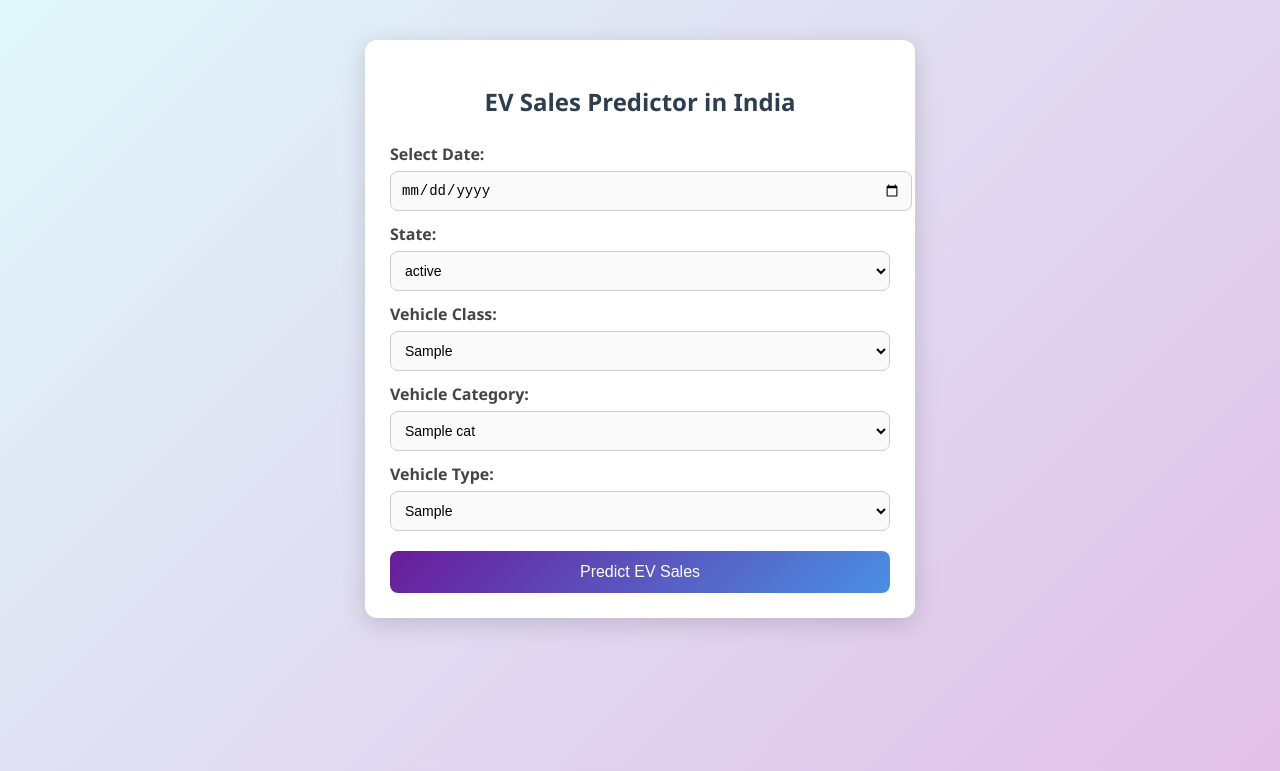
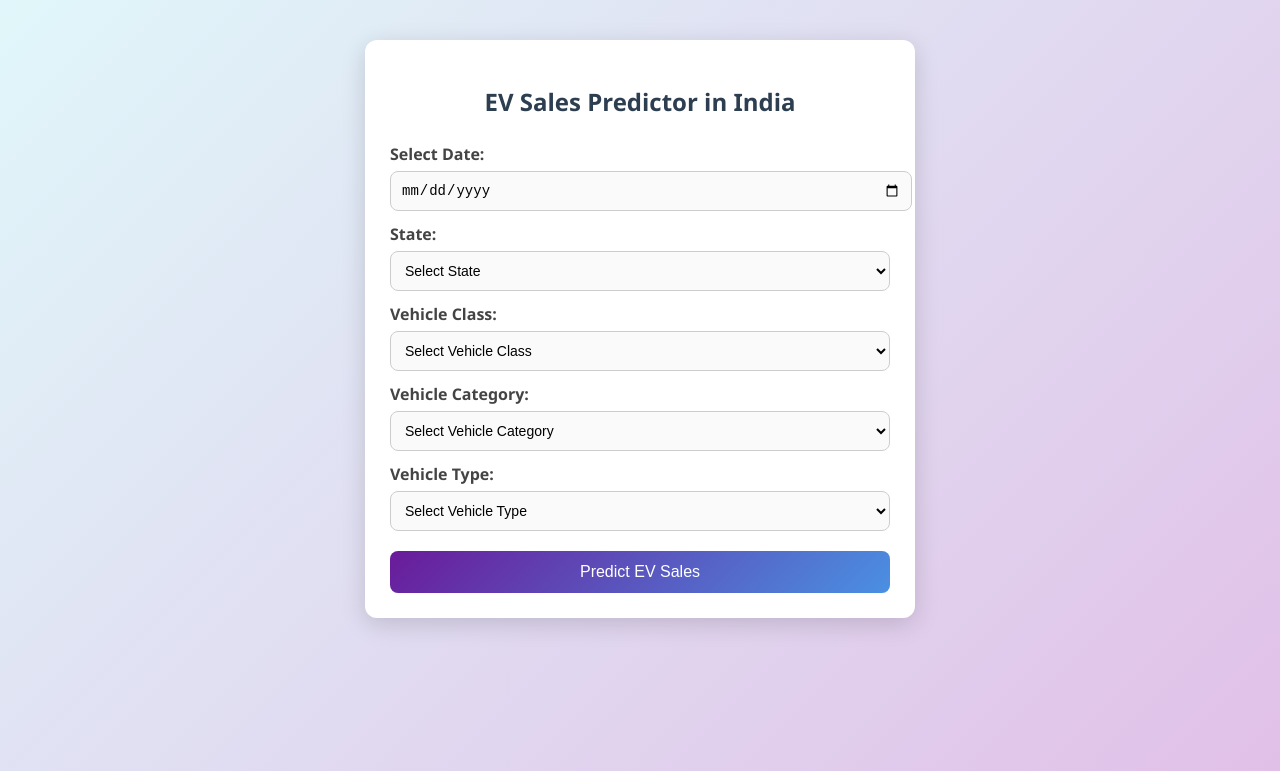
Before and after one commit to afridmd12/ev_sales_app, a Flask app: template templates/index.html in a window 1280 px wide. Shown: the top 771 px of the page. Run offline with Flask 3, Linux system fonts and the light colour scheme; the template is opened without the code that fills it: most values are stand-ins (such as "Sample title", 1, 10 or a date in 2020).

Commit message:
Update index.html

```diff
--- a/templates/index.html
+++ b/templates/index.html
@@ -16,6 +16,7 @@
             <!-- State Dropdown -->
             <label>State:</label>
             <select name="state" required>
+                <option value="" selected disabled>Select State</option>
                 {% for s in states %}
                     <option value="{{ s }}">{{ s }}</option>
                 {% endfor %}
@@ -24,6 +25,7 @@
             <!-- Vehicle Class Dropdown -->
             <label>Vehicle Class:</label>
             <select name="vehicle_class" required>
+                <option value="" selected disabled>Select Vehicle Class</option>
                 {% for vc in vehicle_classes %}
                     <option value="{{ vc }}">{{ vc }}</option>
                 {% endfor %}
@@ -32,6 +34,7 @@
             <!-- Vehicle Category Dropdown -->
             <label>Vehicle Category:</label>
             <select name="vehicle_category" required>
+                <option value="" selected disabled>Select Vehicle Category</option>
                 {% for cat in vehicle_categories %}
                     <option value="{{ cat }}">{{ cat }}</option>
                 {% endfor %}
@@ -40,6 +43,7 @@
             <!-- Vehicle Type Dropdown -->
             <label>Vehicle Type:</label>
             <select name="vehicle_type" required>
+                <option value="" selected disabled>Select Vehicle Type</option>
                 {% for vt in vehicle_types %}
                     <option value="{{ vt }}">{{ vt }}</option>
                 {% endfor %}
```
